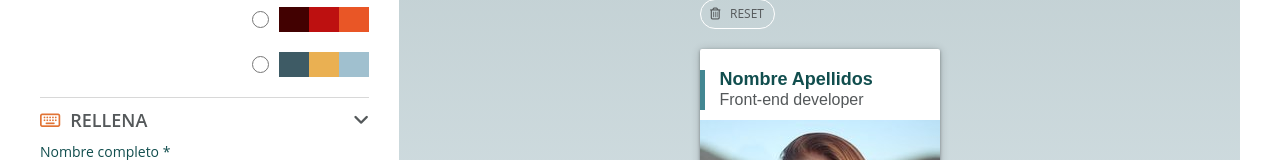
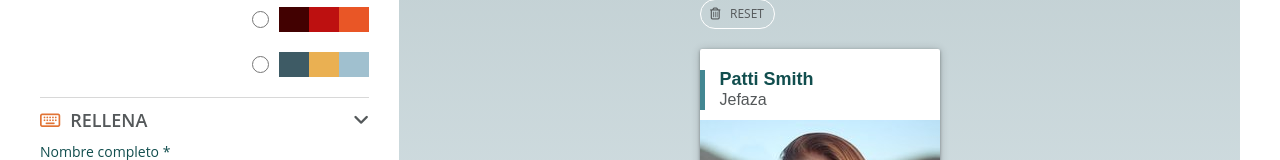
Before and after one commit to Adalab/project-promo-l-module-3-team-5, a React (Create React App) app: page /#/cardGenerator in a window 1280 px wide. Shown: the part 330-490 px from the top of the page. Built offline with nearby package versions, Linux system fonts and the light colour scheme.

Commit message:
Update docs/

```diff
--- a/src/components/CardPreview.js
+++ b/src/components/CardPreview.js
@@ -4,12 +4,13 @@ import '../stylesheets/layout/_preview.scss';
 
 class CardPreview extends React.Component {
   render() {
-    const { palette, data } = this.props;
+    const { data } = this.props;
+    console.log(data);
     return (
-      <article className={'preview__card palette' + palette}>
+      <article className={'preview__card palette' + data.palette}>
         <div className="card__name color--side">
-          <h2 className="card__name--fullname color--fullname">Nombre Apellidos</h2>
-          <p className="card__name--ocupation ">Front-end developer</p>
+          <h2 className="card__name--fullname color--fullname">{data.name || 'Patti Smith'}</h2>
+          <p className="card__name--ocupation ">{data.job || 'Jefaza'}</p>
         </div>
         <div className=" card__photo"></div>
         <nav>
```
Also changed, not shown: src/components/CardGenerator.js (+4 -3 lines), 6 other files (tests, documents, lock files or other folders).
